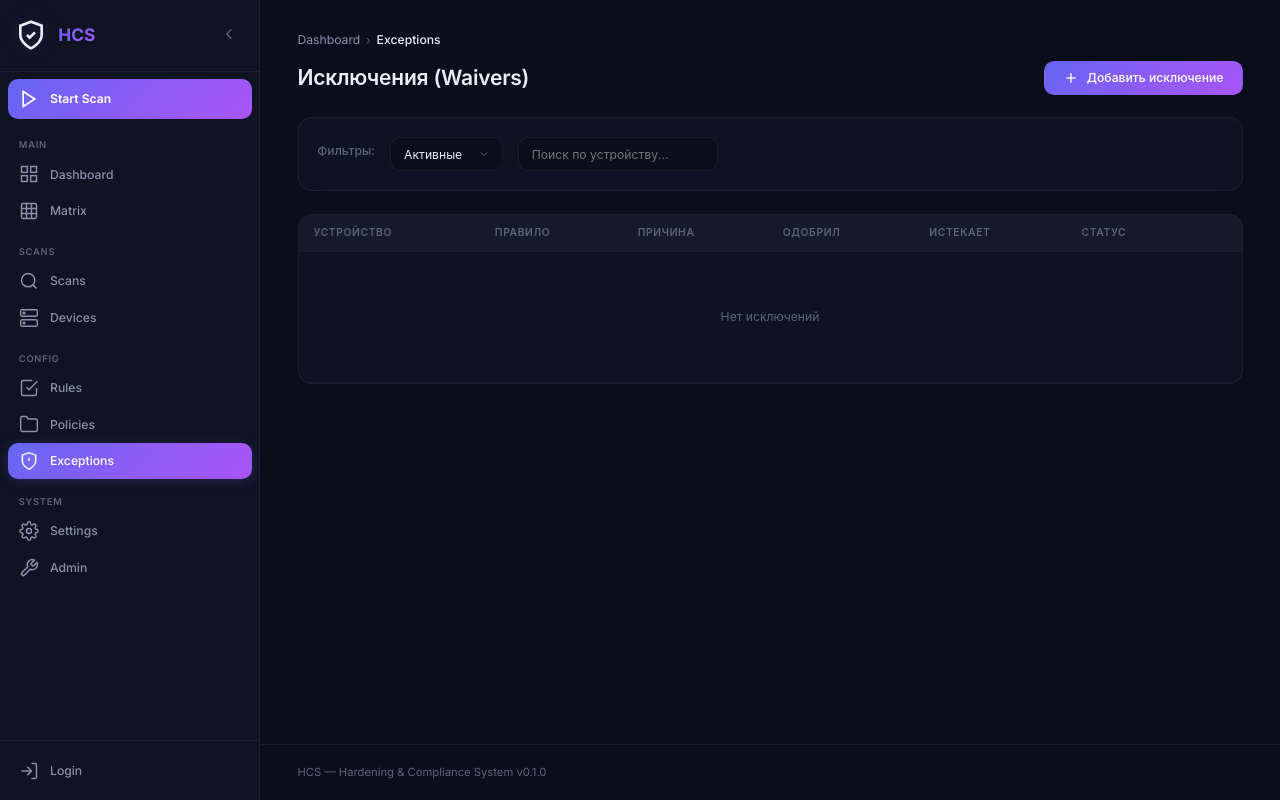
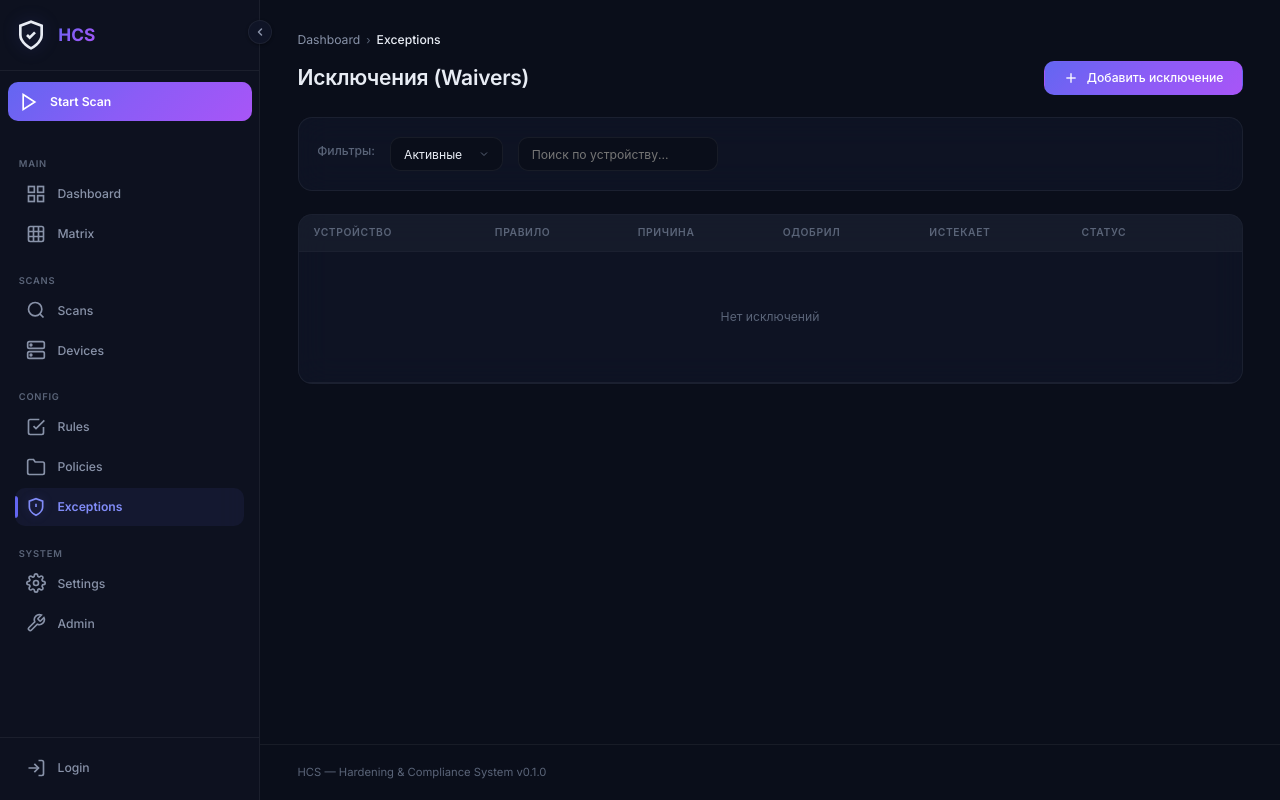
Before and after one commit to ElectrOleg/net-hardening, a Flask app: page /exceptions in a window 1280 px wide. Run offline with Flask 3, Linux system fonts and the light colour scheme; data that the repository does not hold is empty.

Commit message:
UI: Enhance left sidebar navigation layout, smooth transitions and mobile responsiveness

```diff
--- a/app/static/css/style.css
+++ b/app/static/css/style.css
@@ -236,7 +236,9 @@
 
 /* ─── Sidebar ───────────────────────────────────────────────────── */
 .sidebar {
-  background: var(--bg-sidebar);
+  background: rgba(15, 19, 34, 0.75);
+  backdrop-filter: blur(20px);
+  -webkit-backdrop-filter: blur(20px);
   border-right: 1px solid var(--border);
   display: flex;
   flex-direction: column;
@@ -247,7 +249,7 @@
   width: var(--sidebar-w);
   z-index: 200;
   transition: width var(--t-slow) var(--ease);
-  overflow: hidden;
+  overflow: visible;
 }
 
 .app-layout.collapsed .sidebar {
@@ -304,40 +307,59 @@
   background-clip: text;
   white-space: nowrap;
   overflow: hidden;
-  transition: opacity var(--t-normal) var(--ease),
-    width var(--t-slow) var(--ease),
-    margin var(--t-slow) var(--ease);
-  width: auto;
+  transition: opacity var(--t-normal) var(--ease), max-width var(--t-slow) var(--ease);
+  max-width: 150px;
+  opacity: 1;
 }
 
 .app-layout.collapsed .sidebar-logo-text {
   opacity: 0;
-  width: 0;
-  margin: 0;
-}
-
-.sidebar-toggle {
-  background: none;
-  border: none;
-  color: var(--text-muted);
+  max-width: 0;
+}
+
+/* Floating Sidebar Toggle Button */
+.sidebar-toggle-floating {
+  position: fixed;
+  left: calc(var(--sidebar-w) - 12px);
+  top: 20px;
+  width: 24px;
+  height: 24px;
+  border-radius: 50%;
+  background: rgba(17, 22, 40, 0.85);
+  backdrop-filter: blur(10px);
+  -webkit-backdrop-filter: blur(10px);
+  border: 1px solid var(--border);
+  color: var(--text-secondary);
   cursor: pointer;
-  padding: 6px;
-  border-radius: var(--r-sm);
-  transition: color var(--t-fast) var(--ease),
-    background var(--t-fast) var(--ease),
-    transform var(--t-slow) var(--ease),
-    margin var(--t-slow) var(--ease);
-  flex-shrink: 0;
-  margin-left: auto;
-}
-
-.sidebar-toggle:hover {
+  display: flex;
+  align-items: center;
+  justify-content: center;
+  z-index: 210;
+  transition: left var(--t-slow) var(--ease),
+              background var(--t-fast) var(--ease),
+              color var(--t-fast) var(--ease),
+              border-color var(--t-fast) var(--ease),
+              box-shadow var(--t-fast) var(--ease),
+              transform var(--t-slow) var(--ease);
+  box-shadow: var(--shadow-sm);
+}
+
+.sidebar-toggle-floating:hover {
   color: var(--text-primary);
+  border-color: var(--accent);
   background: var(--bg-hover);
-}
-
-.app-layout.collapsed .sidebar-toggle {
-  margin-left: 0;
+  box-shadow: 0 0 12px var(--accent-glow);
+}
+
+.app-layout.collapsed .sidebar-toggle-floating {
+  left: calc(var(--sidebar-w-collapsed) - 12px);
+}
+
+.sidebar-toggle-floating svg {
+  transition: transform var(--t-slow) var(--ease);
+}
+
+.app-layout.collapsed .sidebar-toggle-floating svg {
   transform: rotate(180deg);
 }
 
@@ -423,33 +497,45 @@
   color: var(--text-muted);
   text-transform: uppercase;
   letter-spacing: 0.08em;
-  padding: 0.5rem 0.75rem 0.25rem;
+  padding: 0.75rem 0.75rem 0.25rem;
   white-space: nowrap;
   overflow: hidden;
-  transition: opacity var(--t-normal) var(--ease);
+  transition: opacity var(--t-normal) var(--ease),
+              margin var(--t-slow) var(--ease),
+              padding var(--t-slow) var(--ease),
+              height var(--t-slow) var(--ease),
+              border-color var(--t-slow) var(--ease);
+  border-top: 1px solid transparent;
 }
 
 .app-layout.collapsed .nav-section-title {
-  opacity: 0;
-  height: 0;
+  height: 1px;
   padding: 0;
-  margin: 0;
+  margin: 0.75rem 0.5rem;
+  border-top-color: var(--border);
+  opacity: 0.3;
   overflow: hidden;
+  text-indent: -9999px;
 }
 
 .nav-item {
   display: flex;
   align-items: center;
   gap: 0.75rem;
-  padding: 0.55rem 0.75rem;
+  padding: 0.6rem 0.75rem;
+  margin: 0 0.5rem 2px;
   border-radius: var(--r-md);
   color: var(--text-secondary);
   font-size: 0.8125rem;
   font-weight: 500;
-  transition: all var(--t-fast) var(--ease);
+  transition: color var(--t-fast) var(--ease),
+              background-color var(--t-fast) var(--ease),
+              padding var(--t-slow) var(--ease),
+              margin var(--t-slow) var(--ease),
+              gap var(--t-slow) var(--ease),
+              transform var(--t-fast) var(--ease);
   white-space: nowrap;
   overflow: hidden;
-  text-overflow: ellipsis;
   position: relative;
   text-decoration: none;
 }
@@ -458,32 +544,78 @@
   width: 20px;
   height: 20px;
   flex-shrink: 0;
-  stroke-width: 1.75;
+  stroke-width: 2;
+  transition: transform var(--t-normal) var(--ease), color var(--t-normal) var(--ease);
+}
+
+.nav-item::before {
+  content: '';
+  position: absolute;
+  left: 0;
+  top: 8px;
+  bottom: 8px;
+  width: 3px;
+  background: var(--accent);
+  border-radius: 0 4px 4px 0;
+  transform: scaleY(0);
+  transform-origin: center;
+  transition: transform var(--t-normal) var(--ease);
 }
 
 .nav-item:hover {
   color: var(--text-primary);
   background: var(--bg-hover);
+  transform: translateX(2px);
+}
+
+.nav-item:hover svg {
+  transform: translateY(-1px);
+  color: var(--accent-hover);
+}
+
+.app-layout.collapsed .nav-item:hover {
+  transform: none;
+}
+
+.app-layout.collapsed .nav-item:hover svg {
+  transform: scale(1.15);
 }
 
 .nav-item.active {
-  color: var(--text-inverse);
-  background: var(--gradient-brand);
-  box-shadow: 0 2px 12px var(--accent-glow);
+  color: var(--accent-hover);
+  background: rgba(99, 102, 241, 0.08);
+  font-weight: 600;
+}
+
+.nav-item.active::before {
+  transform: scaleY(1);
 }
 
 .nav-item.active svg {
-  filter: drop-shadow(0 0 4px rgba(255, 255, 255, 0.3));
+  color: var(--accent-hover);
+  filter: drop-shadow(0 0 4px var(--accent-glow));
 }
 
 .nav-item-label {
-  transition: opacity var(--t-normal) var(--ease), width var(--t-normal) var(--ease);
+  transition: opacity var(--t-normal) var(--ease), max-width var(--t-normal) var(--ease);
+  max-width: 180px;
+  opacity: 1;
+  display: inline-block;
+  white-space: nowrap;
+  overflow: hidden;
 }
 
 .app-layout.collapsed .nav-item-label {
   opacity: 0;
-  width: 0;
-  overflow: hidden;
+  max-width: 0;
+  pointer-events: none;
+}
+
+.app-layout.collapsed .nav-item {
+  justify-content: center;
+  padding: 0.6rem 0;
+  gap: 0;
+  margin: 0 0.5rem 4px;
 }
 
 /* Sidebar scan button */
@@ -491,7 +623,7 @@
   display: flex;
   align-items: center;
   gap: 0.75rem;
-  margin: 0.5rem 0.5rem 0;
+  margin: 0.75rem 0.5rem;
   padding: 0.65rem 0.75rem;
   background: var(--gradient-brand);
   border: none;
@@ -503,11 +635,20 @@
   cursor: pointer;
   white-space: nowrap;
   overflow: hidden;
-  transition: all var(--t-fast) var(--ease);
+  transition: padding var(--t-slow) var(--ease),
+              margin var(--t-slow) var(--ease),
+              gap var(--t-slow) var(--ease),
+              box-shadow var(--t-fast) var(--ease),
+              transform var(--t-fast) var(--ease);
 }
 
 .sidebar-scan-btn:hover {
   box-shadow: var(--shadow-glow);
+  transform: translateY(-1px);
+}
+
+.sidebar-scan-btn:active {
+  transform: translateY(0);
 }
 
 .sidebar-scan-btn svg {
@@ -516,9 +657,26 @@
   flex-shrink: 0;
 }
 
+.sidebar-scan-btn span {
+  transition: opacity var(--t-normal) var(--ease), max-width var(--t-normal) var(--ease);
+  max-width: 120px;
+  opacity: 1;
+  display: inline-block;
+  white-space: nowrap;
+  overflow: hidden;
+}
+
 .app-layout.collapsed .sidebar-scan-btn span {
   opacity: 0;
-  width: 0;
+  max-width: 0;
+  pointer-events: none;
+}
+
+.app-layout.collapsed .sidebar-scan-btn {
+  justify-content: center;
+  padding: 0.65rem 0;
+  gap: 0;
+  margin: 0.75rem 0.5rem;
 }
 
 /* Sidebar footer / user menu */
--- a/app/static/js/app.js
+++ b/app/static/js/app.js
@@ -19,12 +19,32 @@
     }
 
     window.toggleSidebar = function () {
-        layout.classList.toggle('collapsed');
-        const isCollapsed = layout.classList.contains('collapsed');
-        localStorage.setItem('hcs-sidebar-collapsed', isCollapsed);
-        // Keep html class in sync so head script works on next page load.
-        document.documentElement.classList.toggle('sidebar-collapsed', isCollapsed);
+        if (window.innerWidth <= 768) {
+            const sidebar = document.querySelector('.sidebar');
+            if (sidebar) {
+                sidebar.classList.toggle('mobile-open');
+            }
+        } else {
+            layout.classList.toggle('collapsed');
+            const isCollapsed = layout.classList.contains('collapsed');
+            localStorage.setItem('hcs-sidebar-collapsed', isCollapsed);
+            // Keep html class in sync so head script works on next page load.
+            document.documentElement.classList.toggle('sidebar-collapsed', isCollapsed);
+        }
     };
+
+    // Close sidebar on mobile when clicking outside of it
+    document.addEventListener('click', function (e) {
+        if (window.innerWidth <= 768) {
+            const sidebar = document.querySelector('.sidebar');
+            const toggleBtn = document.querySelector('.sidebar-toggle-floating');
+            if (sidebar && sidebar.classList.contains('mobile-open')) {
+                if (!sidebar.contains(e.target) && (!toggleBtn || !toggleBtn.contains(e.target))) {
+                    sidebar.classList.remove('mobile-open');
+                }
+            }
+        }
+    });
 })();
 
 // ─── User Dropdown ──────────────────────────────────────────────
--- a/app/templates/base.html
+++ b/app/templates/base.html
@@ -27,11 +27,6 @@
                     </svg>
                     <span class="sidebar-logo-text">HCS</span>
                 </a>
-                <button class="sidebar-toggle" onclick="toggleSidebar()" title="Toggle sidebar">
-                    <svg width="18" height="18" viewBox="0 0 24 24" fill="none" stroke="currentColor" stroke-width="2">
-                        <polyline points="15 18 9 12 15 6" />
-                    </svg>
-                </button>
             </div>
 
             <!-- Scan button -->
@@ -190,6 +185,13 @@
             </div>
         </aside>
 
+        <!-- Floating Toggle Button -->
+        <button class="sidebar-toggle-floating" onclick="toggleSidebar()" title="Свернуть/развернуть боковую панель">
+            <svg width="12" height="12" viewBox="0 0 24 24" fill="none" stroke="currentColor" stroke-width="3" stroke-linecap="round" stroke-linejoin="round">
+                <polyline points="15 18 9 12 15 6" />
+            </svg>
+        </button>
+
         <!-- ═══ Main Area ═══ -->
         <div class="main-area">
             <main class="main-content">
```
Also changed, not shown: other parts of app/static/css/style.css (+141 -34 lines), app/extensions.py (+7 -0 lines).
